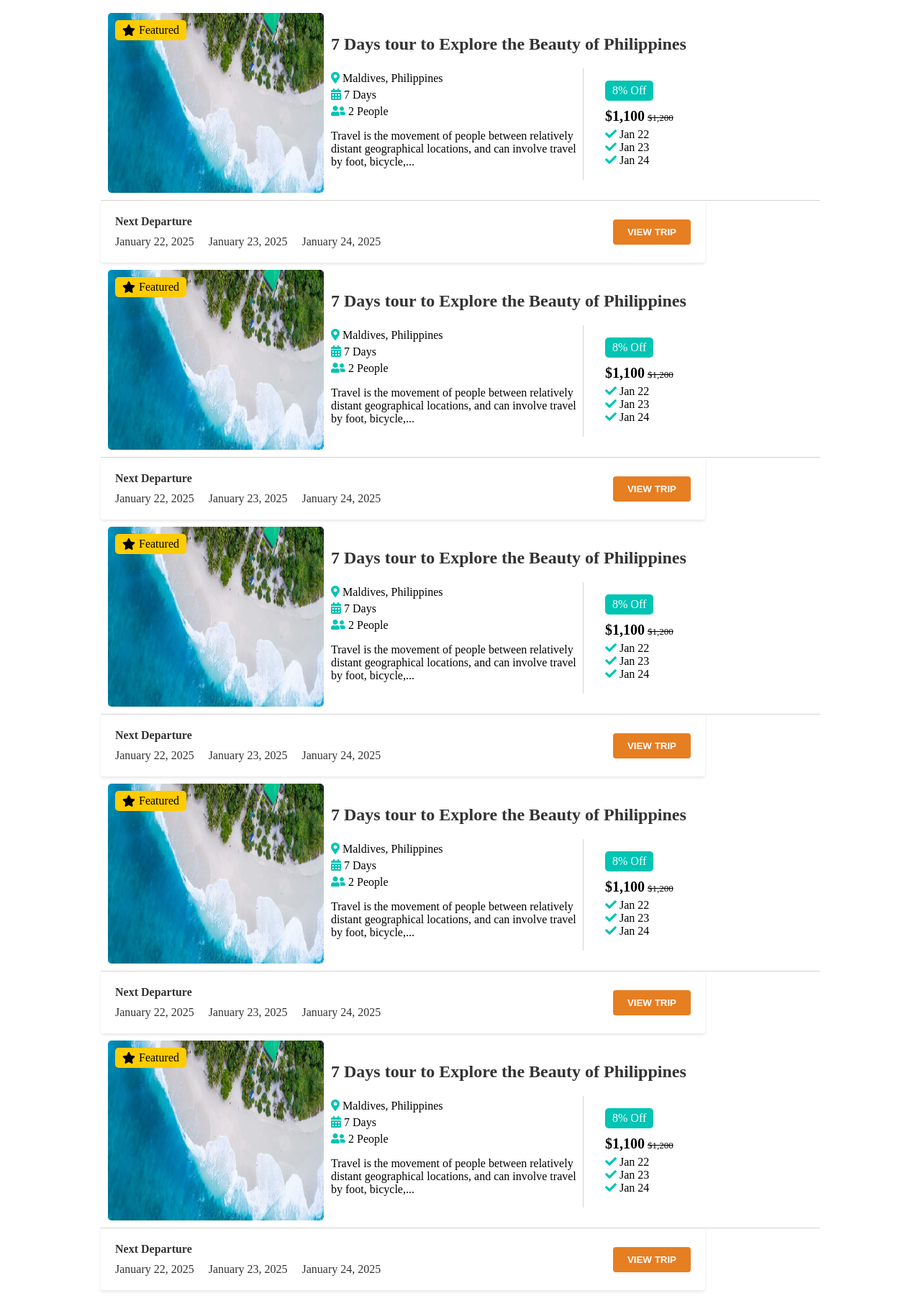
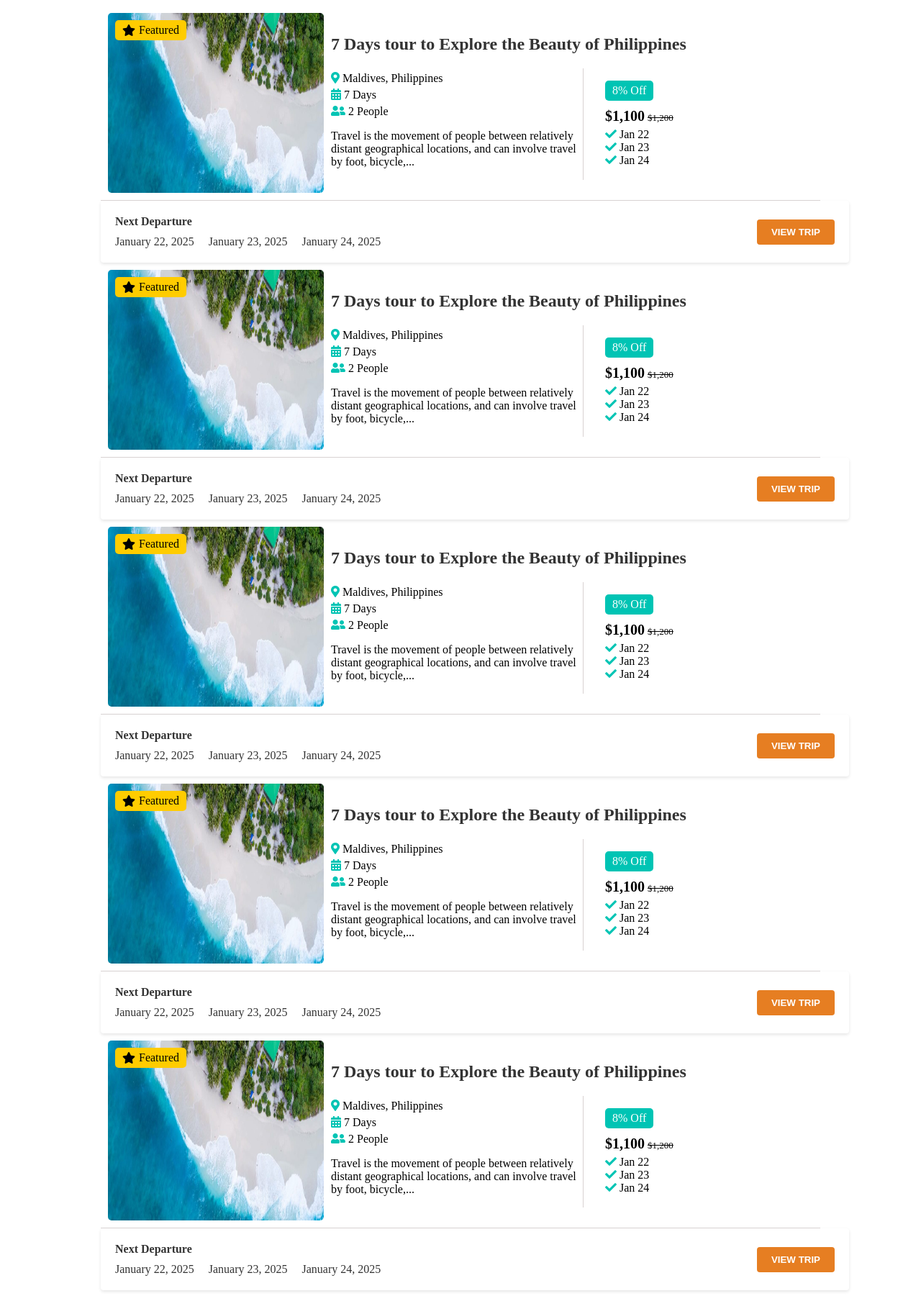
Before and after one commit to Suresh-Tamang/thankyounepaltrip, a PHP site: page /activities in a window 1280 px wide. Shown: the whole page at 72% size. Run offline with PHP 8.4, Linux system fonts and the light colour scheme.

Commit message:
changed activities.css

```diff
--- a/activities.css
+++ b/activities.css
@@ -83,8 +83,7 @@
     display: flex;
     align-items: center;
     justify-content: space-between;
-
-    max-width: 800px;
+    width: 100%;
 }
 .dates-container {
     display: flex;
```
